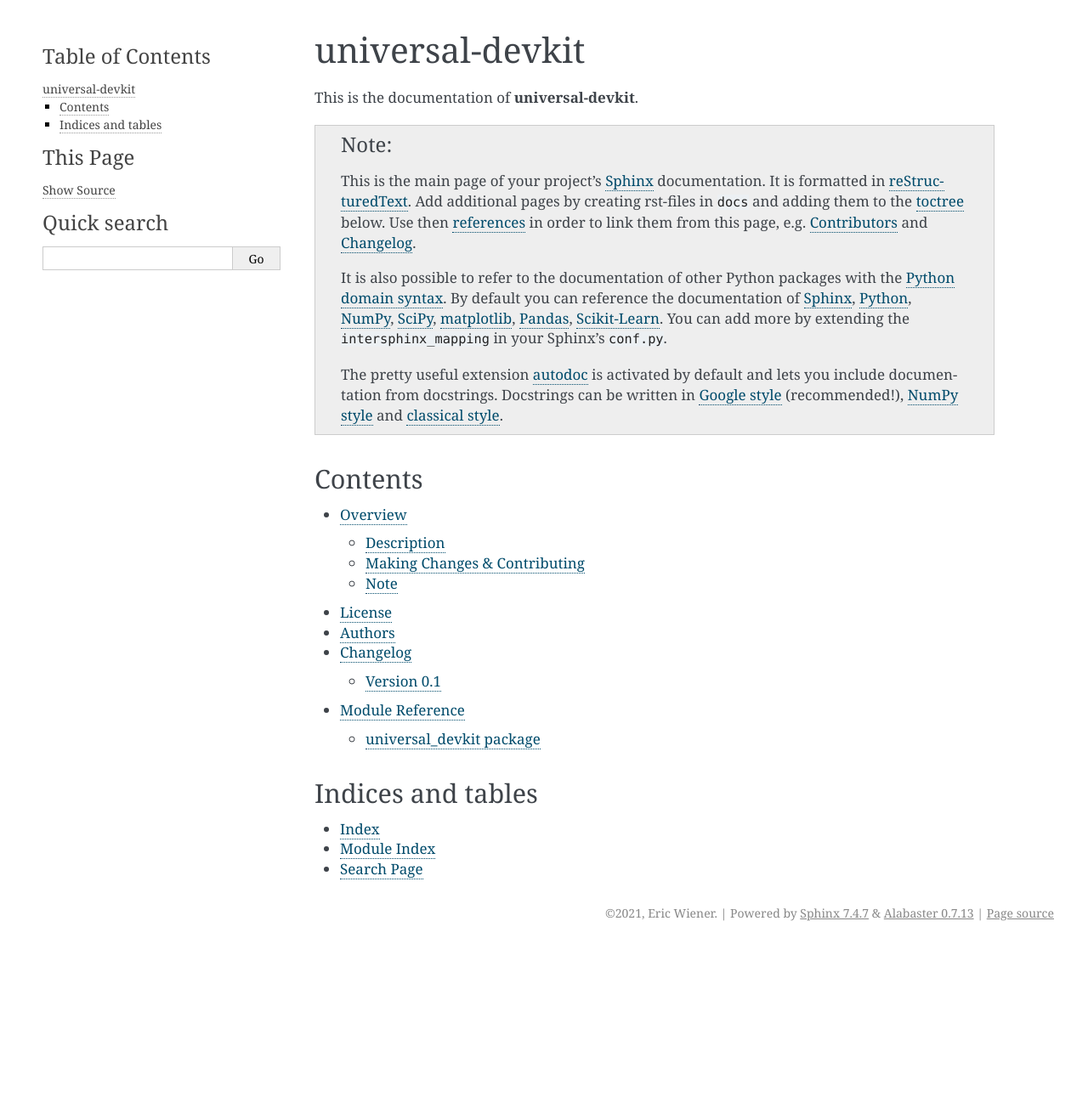
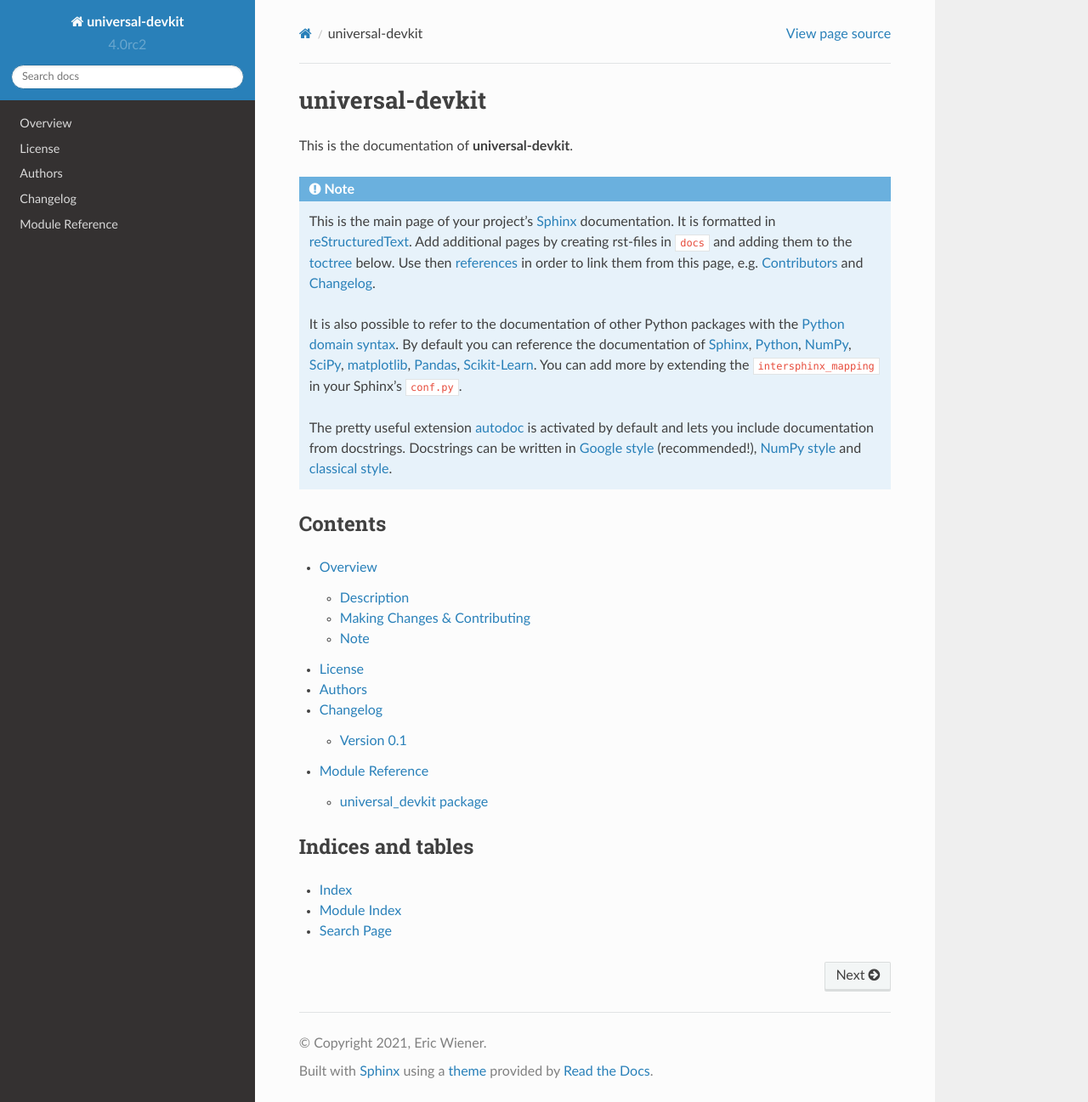
Before and after one commit to EricWiener/universal-devkit, a Sphinx documentation site: the page built from docs/index.rst, in a window 1280 px wide and 1297 px high. Shown: the whole window at 85% size. Built offline with Sphinx 7.4.7 and the Read the Docs theme 2.0.0, drawn with Linux system fonts in a browser that asks for light colours.

Commit message:
CHORE: changed docs theme to sphinx_rtd_theme
Now using the sphinx theme for read the docs

```diff
--- a/docs/conf.py
+++ b/docs/conf.py
@@ -11,6 +11,8 @@ import os
 import sys
 import inspect
 import shutil
+import sphinx_rtd_theme
+
 
 # -- Path setup --------------------------------------------------------------
 
@@ -147,15 +149,15 @@ pygments_style = "sphinx"
 
 # The theme to use for HTML and HTML Help pages.  See the documentation for
 # a list of builtin themes.
-html_theme = "alabaster"
+html_theme = "sphinx_rtd_theme"
 
 # Theme options are theme-specific and customize the look and feel of a theme
 # further.  For a list of options available for each theme, see the
 # documentation.
-html_theme_options = {
-    "sidebar_width": "300px",
-    "page_width": "1200px"
-}
+# html_theme_options = {
+#     "sidebar_width": "300px",
+#     "page_width": "1200px"
+# }
 
 # Add any paths that contain custom themes here, relative to this directory.
 # html_theme_path = []
@@ -245,7 +247,13 @@ latex_elements = {
 # Grouping the document tree into LaTeX files. List of tuples
 # (source start file, target name, title, author, documentclass [howto/manual]).
 latex_documents = [
-    ("index", "user_guide.tex", "universal-devkit Documentation", "Eric Wiener", "manual")
+    (
+        "index",
+        "user_guide.tex",
+        "universal-devkit Documentation",
+        "Eric Wiener",
+        "manual",
+    )
 ]
 
 # The name of an image file (relative to this directory) to place at the top of
--- a/docs/requirements.txt
+++ b/docs/requirements.txt
@@ -2,4 +2,4 @@
 # To build the module reference correctly, make sure every external package
 # under `install_requires` in `setup.cfg` is also listed here!
 sphinx>=3.2.1
-# sphinx_rtd_theme
+sphinx_rtd_theme
```
